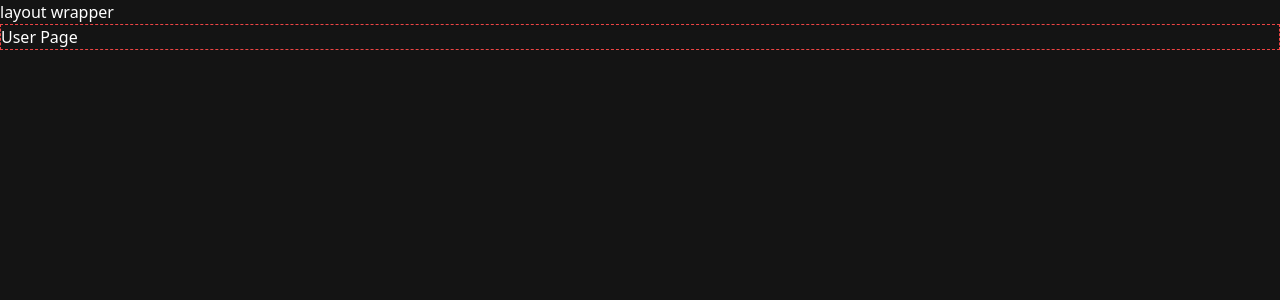
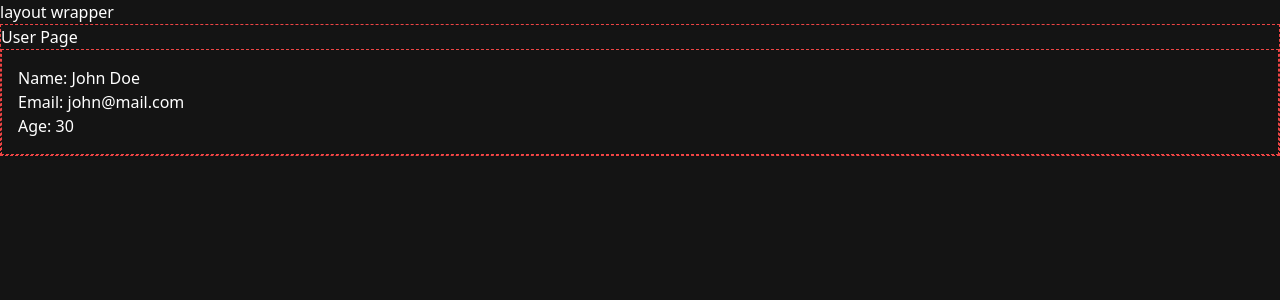
Before and after one commit to killertiger/fullcycle_codeflix_frontend, a Next.js app: page /settings/user in a window 1280 px wide. Shown: the top 300 px of the page. Built offline with nearby package versions, Linux system fonts and the light colour scheme.

Commit message:
feat: :sparkles: Add loading

```diff
--- /dev/null
+++ b/src/app/lib/settings.tsx
@@ -0,0 +1,26 @@
+export const getAppSettings = (): Promise<{ theme: string, language: string }> => {
+    return new Promise((resolve) => {
+        setTimeout(() => {
+            resolve({
+                theme: 'dark',
+                language: 'en'
+            });
+        }, 5000);
+    })
+}
+
+export const getUserInfo = (): Promise<{
+    name: string;
+    email: string;
+    age: number;
+}> => {
+    return new Promise((resolve) => {
+        setTimeout(() => {
+            resolve({
+                name: 'John Doe',
+                email: 'john@mail.com',
+                age: 30
+            });
+        }, 1000);
+    });
+}
--- /dev/null
+++ b/src/app/settings/loading.tsx
@@ -0,0 +1,5 @@
+export default function loading() {
+    return (
+        <div>Loading...</div>
+    )
+}
--- a/src/app/settings/page.tsx
+++ b/src/app/settings/page.tsx
@@ -1,7 +1,20 @@
-export default function page() {
+import { getAppSettings } from "../lib/settings";
+
+async function Settings() {
+    const {
+        theme,
+        language,
+    } = await getAppSettings();
+
     return (
         <div>
             <h1>Settings page</h1>
+            <div className="border border-dashed border-red-500 p-4">
+                <p>Theme: {theme}</p>
+                <p>Language: {language}</p>
+            </div>
         </div>
     )
 }
+
+export default Settings;
--- a/src/app/settings/user/page.tsx
+++ b/src/app/settings/user/page.tsx
@@ -1,7 +1,18 @@
-export default function Page() {
+import { getUserInfo } from "@/app/lib/settings";
+
+async function User() {
+    const { name, email, age } = await getUserInfo();
+
     return (
         <div>
             <h1>User Page</h1>
+            <div className="border border-dashed border-red-500 p-4">
+                <p>Name: {name}</p>
+                <p>Email: {email}</p>
+                <p>Age: {age}</p>
+            </div>
         </div>
     )
 }
+
+export default User;
```
